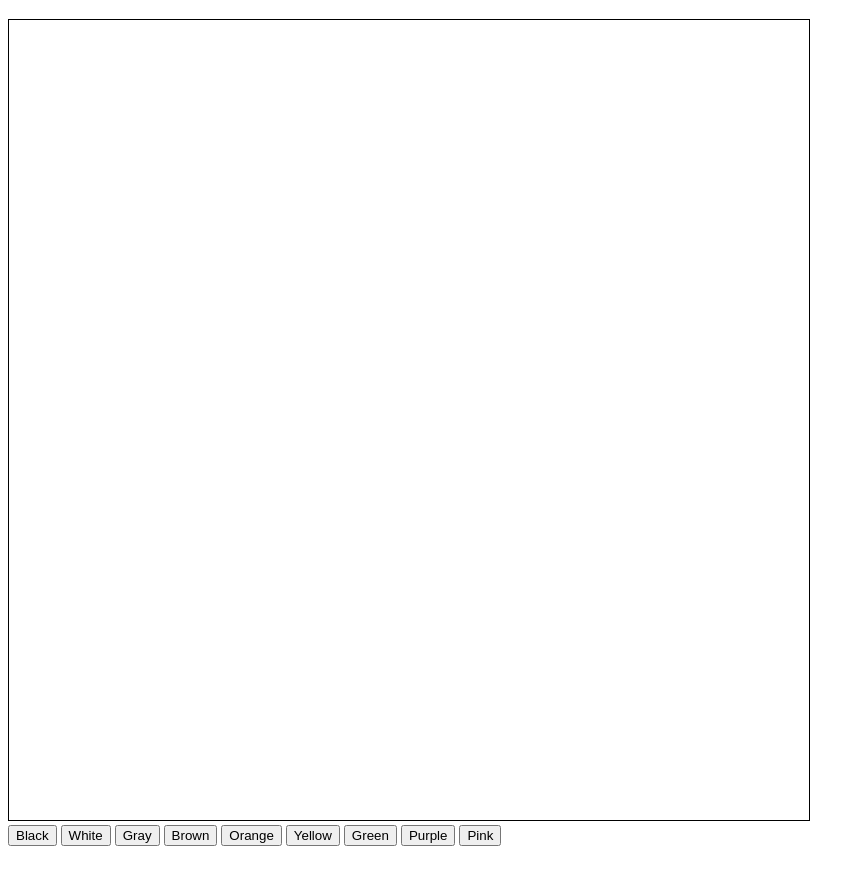
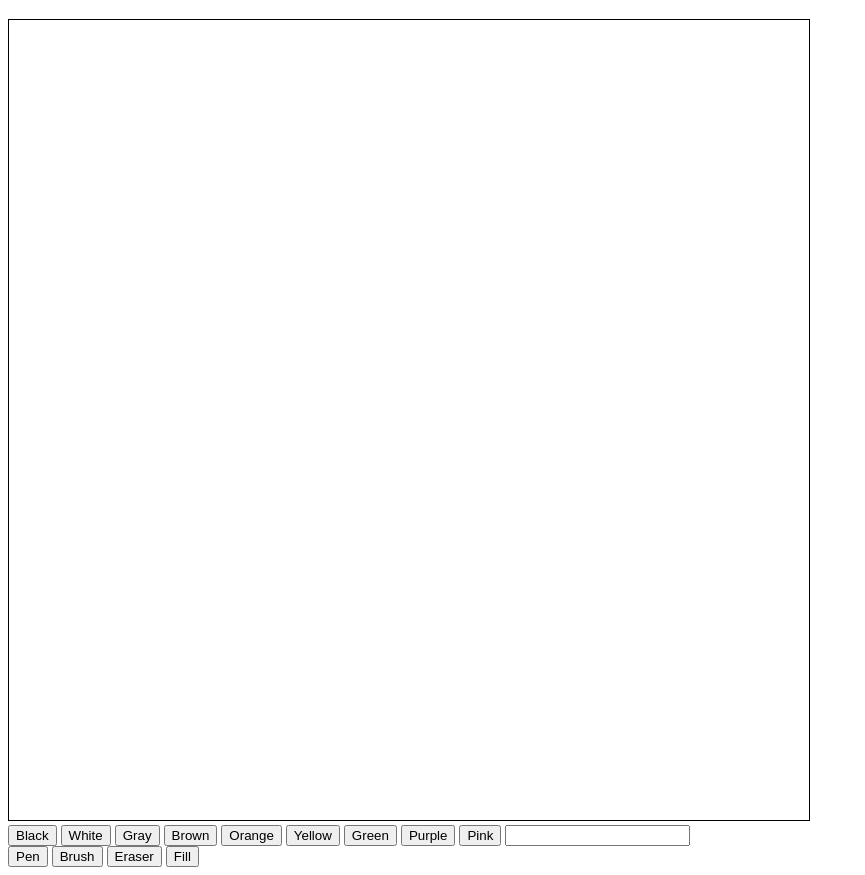
Before and after one commit to mkahihu/WebDevFinal, a plain HTML site: page Final.html in a window 1280 px wide. Shown: the part 61-936 px from the top of the page, without its empty margins (0-865 px from the left). Before the commit the page ends 915 px from the top, so only its background shows below. Drawn offline with Linux system fonts and the light colour scheme.

Commit message:
Add brushpanel and fixed layout
added div brush panel and changed the spacing between tags. also organized it some.

```diff
--- a/Final.html
+++ b/Final.html
@@ -9,10 +9,13 @@
     </script>
 </head>
 <body>
+<header>
     <h1> WOWZA </h1>
+</header>
+<main>
     <canvas width="800px" height="800px">
     </canvas>
- <div id="colorpanel">
+    <div id = "colorpanel">
         <button onclick= "">Black</button>
         <button onclick= "">White</button>
         <button onclick= "">Gray</button>
@@ -22,6 +25,14 @@
         <button onclick= "">Green</button>
         <button onclick="">Purple</button>
         <button onclick="">Pink</button>
+        <input type = "text" id = "hexcode" value =" ">
     </div>
+    <div id = "brushpanel">
+        <button onclick = "">Pen</button>
+        <button onclick = "">Brush</button>
+        <button onclick = "">Eraser</button>
+        <button onclick = "">Fill</button>
+    </div>
+</main>
 </body>
 </html>
```
Lines whose indentation alone changed are shown as unchanged.
